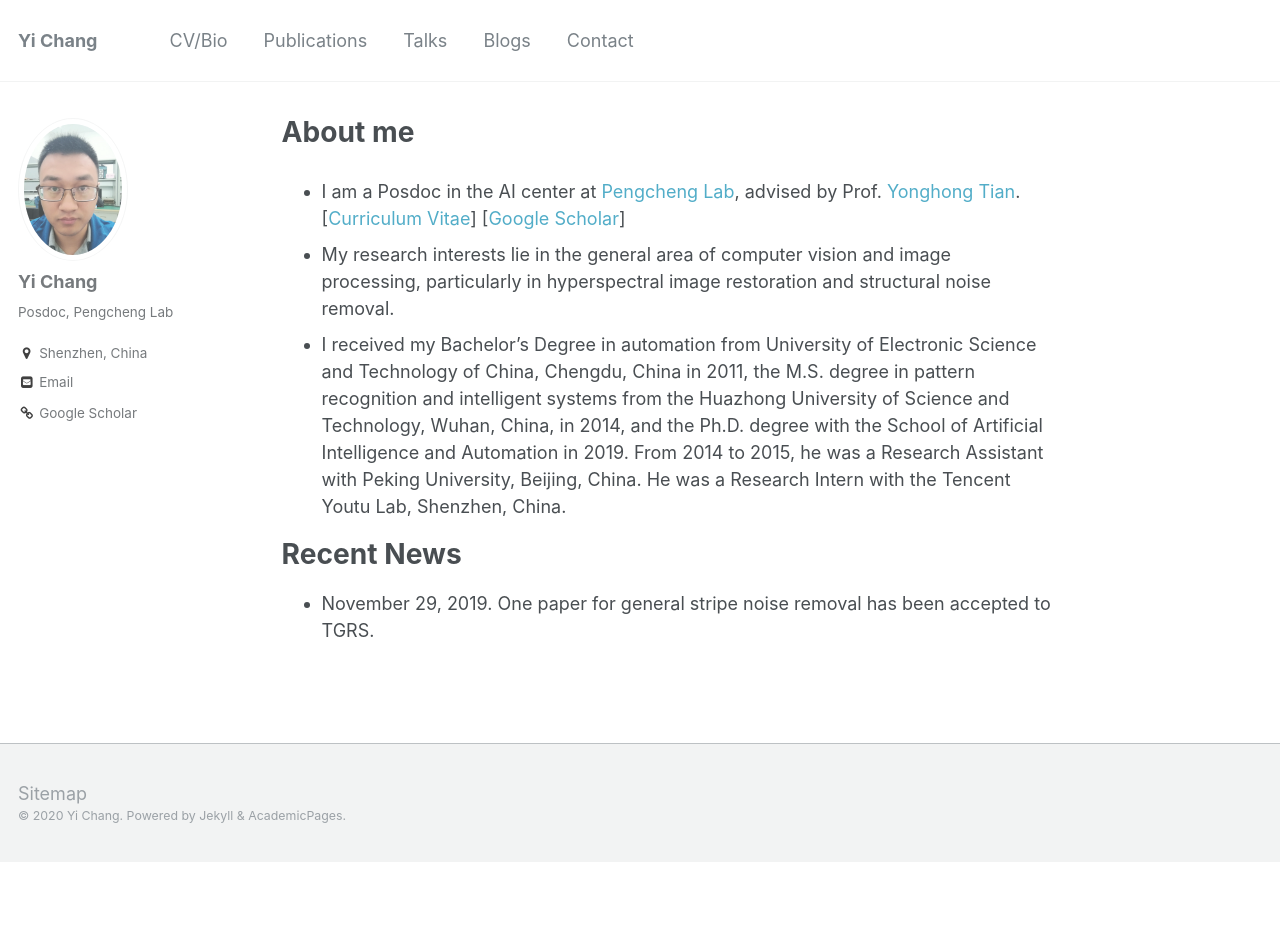
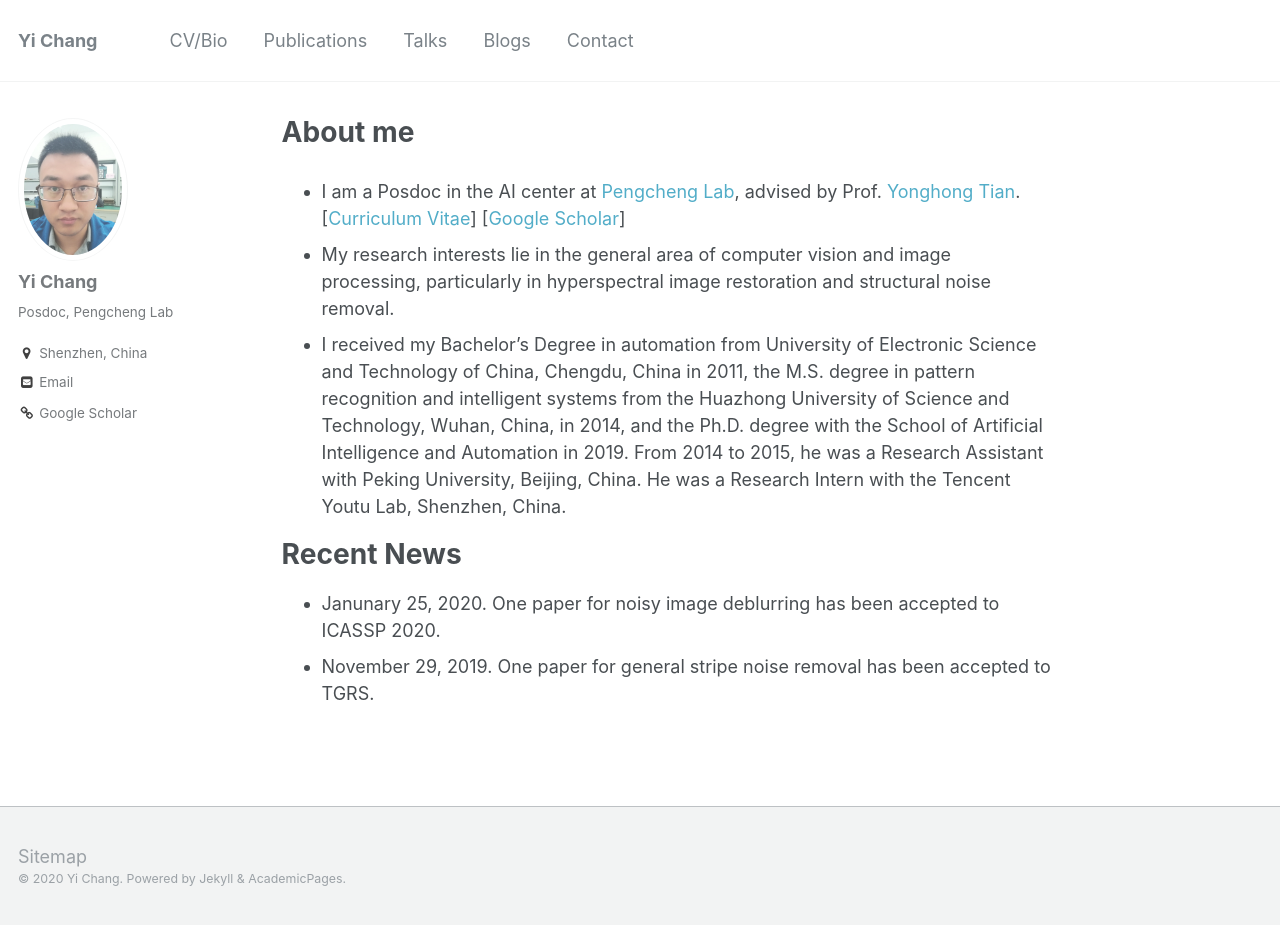
Before and after one commit to zhanwenchen/owuchangyuo.github.io, a Jekyll site: the page built from _pages/about.md, in a window 1280 px wide and 925 px high. Built offline with Jekyll 4.4.1, drawn with Linux system fonts in a browser that asks for light colours.

Commit message:
Update about.md

```diff
--- a/_pages/about.md
+++ b/_pages/about.md
@@ -13,4 +13,5 @@ redirect_from:
 * I received my Bachelor’s Degree in automation from University of Electronic Science and Technology of China, Chengdu, China in 2011,  the M.S. degree in pattern recognition and intelligent systems from the Huazhong University of Science and Technology, Wuhan, China, in 2014, and the Ph.D. degree with the School of Artificial Intelligence and Automation in 2019. From 2014 to 2015, he was a Research Assistant with Peking University, Beijing, China. He was a Research Intern with the Tencent Youtu Lab, Shenzhen, China.
 
 # Recent News
+* Janunary 25, 2020. One paper for noisy image deblurring has been accepted to ICASSP 2020.
 * November 29, 2019. One paper for general stripe noise removal has been accepted to TGRS.
```
